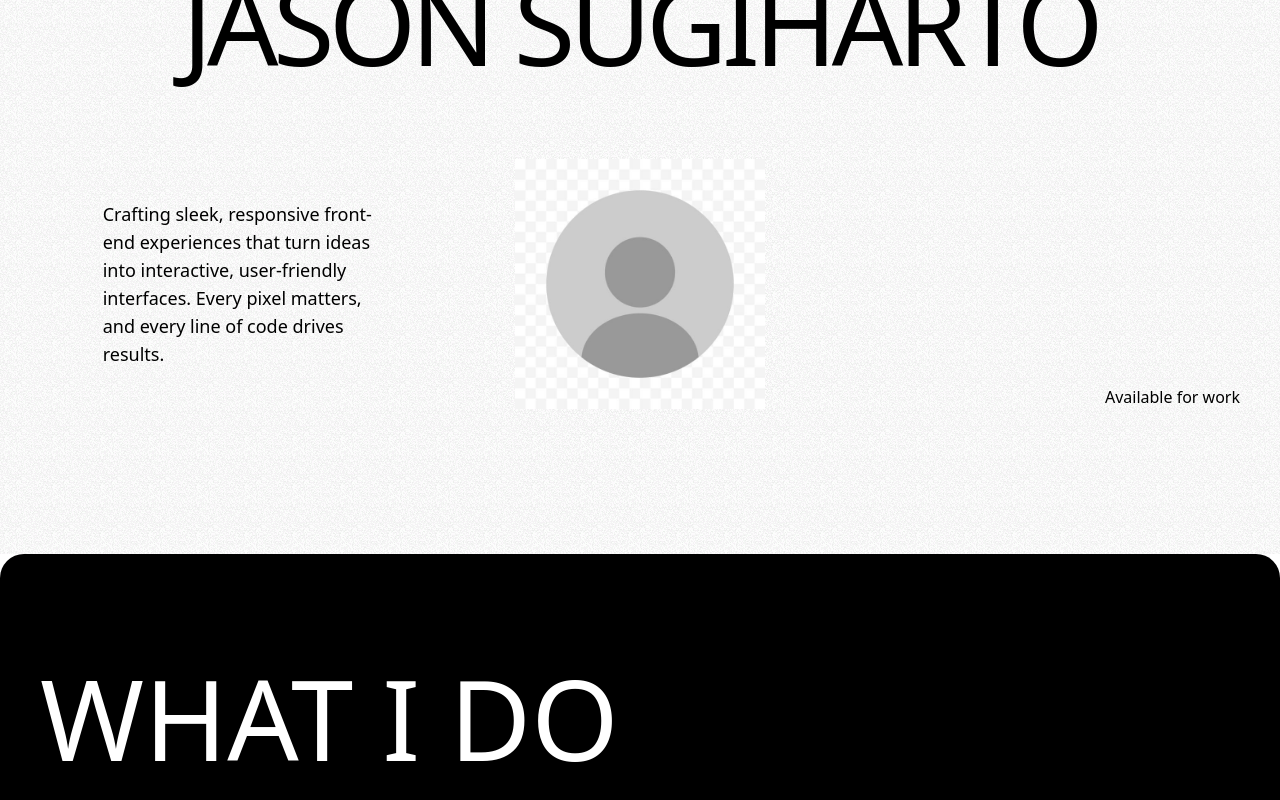
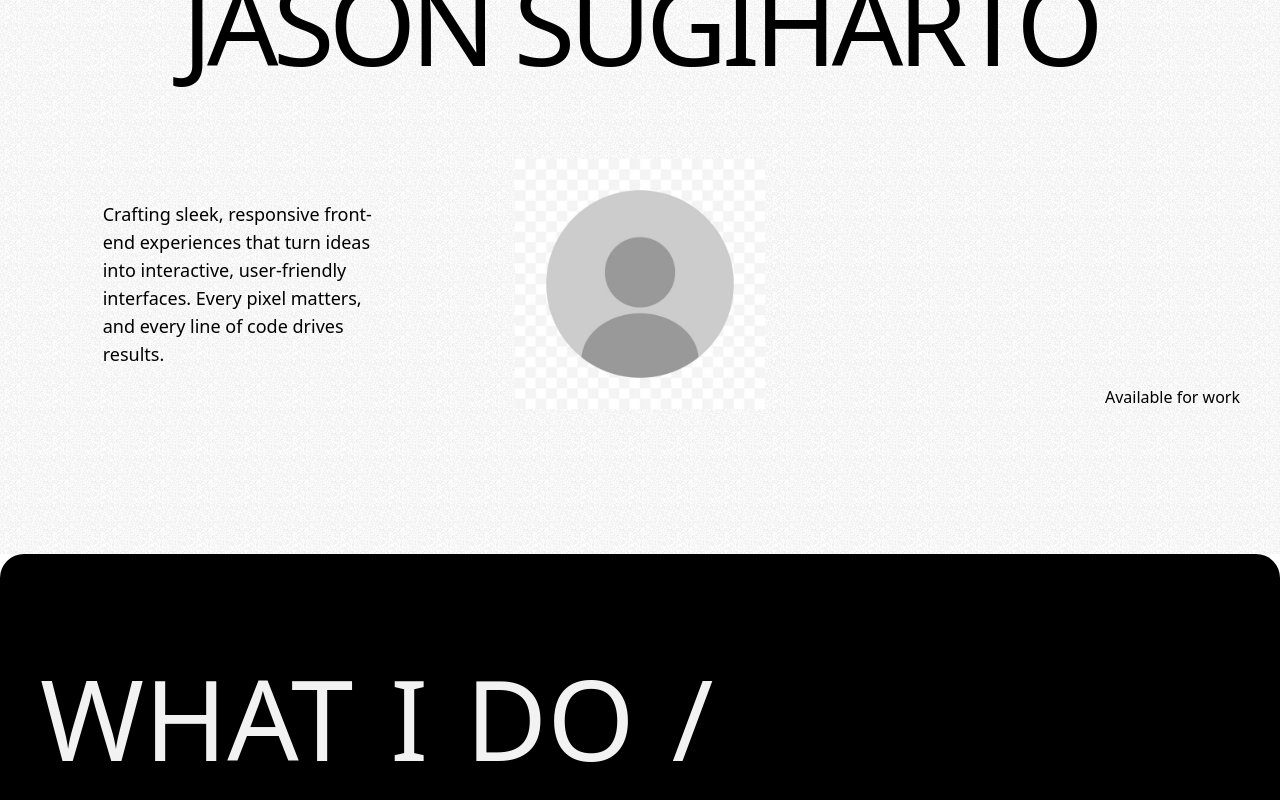
Before and after one commit to Jell13/my-website-next, a Next.js app: page / in a window 1280 px wide. Shown: the part 246-1046 px from the top of the page. Built offline with nearby package versions, Linux system fonts and the light colour scheme.

Commit message:
changed a lot of the pages to look exactly like the react version and making some changes on the animation of the services

```diff
--- a/app/sections/Hero.jsx
+++ b/app/sections/Hero.jsx
@@ -31,10 +31,10 @@ const Hero = () => {
   return (
 
     <motion.section
-    style={{opacity: opacity}}
+    // style={{opacity: opacity}}
     className='h-screen grainy z[-1] pb-10'>
       <motion.div
-      style={{y: translate, scale: scaleDown}}
+      style={{y: translate, scale: scaleDown, opacity: opacity}}
       className='w-full h-full flex justify-center items-center px-10'>
         <div className='w-full flex flex-col items-center justify-center gap-3 mt-20'>
             <div className=''>
--- a/app/sections/Services.jsx
+++ b/app/sections/Services.jsx
@@ -1,32 +1,60 @@
 "use client"
 
-import { useScroll, useTransform, motion } from 'framer-motion'
+import { useScroll, useTransform, motion, inView, useInView } from 'framer-motion'
 import { span } from 'framer-motion/client'
-import React, { useRef } from 'react'
+import React, { useEffect, useRef } from 'react'
 
 const Services = () => {
 
   const aboutRef = useRef()
 
+  const isInView = useInView(aboutRef, {once: true, margin: "-100px"})
+
+  const wordVariants = {
+    hidden: {y: 50, opacity: 0},
+    visible: {y: 0, opacity: 1}
+  }
+
+  const staggerChildren = {
+    visible: {
+      transition: {
+        staggerChildren: 0.1
+      }
+    }
+  }
+
+  useEffect(() => {
+    console.log(isInView ? "it is in view" : "it is not in view")
+  }, [isInView])
+
   const title = [
     "WHAT",
     "I",
-    "DO"
+    "DO",
+    "/"
   ]
 
 
   return (
-    <section id="services" className='h-screen text-white '>
+    <section id="services" className='h-screen text-primary'>
       <div className='h-[200%] bg-black rounded-3xl z-10 mb-8 md:px-10 py-20'>
-        <h1 ref={aboutRef} className='text-white lg:text-[7rem] md:text-[5rem] mb-8'>
+        <motion.h1
+        ref={aboutRef}
+        variants={staggerChildren}
+        initial="hidden"
+        animate={isInView ? "visible" : "hidden"}
+        className='text-primary lg:text-[7rem] md:text-[5rem]'>
           {title.map((word, i) => (
-            <span>
+            <motion.span
+            key={i}
+            variants={wordVariants}
+            className='inline-block mr-2 text-primary'
+            >
               {word}
               &nbsp;
-            </span>
-
+            </motion.span>
           ))}
-        </h1>
+        </motion.h1>
 
       </div>
     </section>
--- a/tailwind.config.js
+++ b/tailwind.config.js
@@ -10,6 +10,7 @@ module.exports = {
       colors: {
         background: "var(--background)",
         foreground: "var(--foreground)",
+        primary: "#f2f2f2"
       },
     },
   },
```
